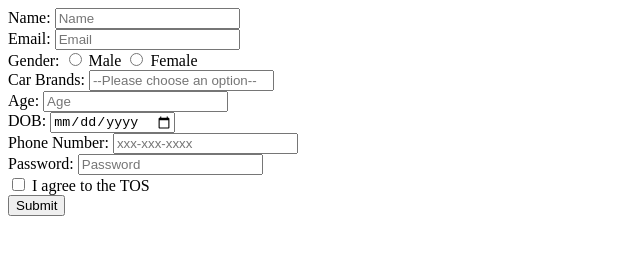
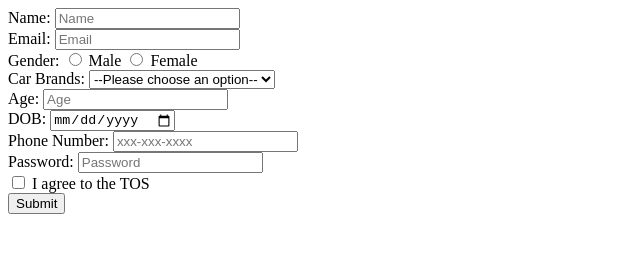
Before and after one commit to acciojob/signup-form-car-VigneshK038, a website: page main.html in a window 1280 px wide. Shown: the whole page, without its empty margins (0-640 px from the left). Drawn offline with Linux system fonts and the light colour scheme.

Commit message:
created a submission

```diff
--- a/main.html
+++ b/main.html
@@ -22,7 +22,9 @@
 		<label for="gender_f">Female</label>
 		<br />
 		<label for="cars">Car Brands: </label>
-		<input type="select" id="cars" name="cars" placeholder="--Please choose an option--" required />
+		<select id="cars" name="car">
+			<option value="" selected>--Please choose an option--</option>
+		</select>
 		<br />
 		<label for="age">Age: </label>
 		<input type="number" id="age" name="age" placeholder="Age" required />
```
